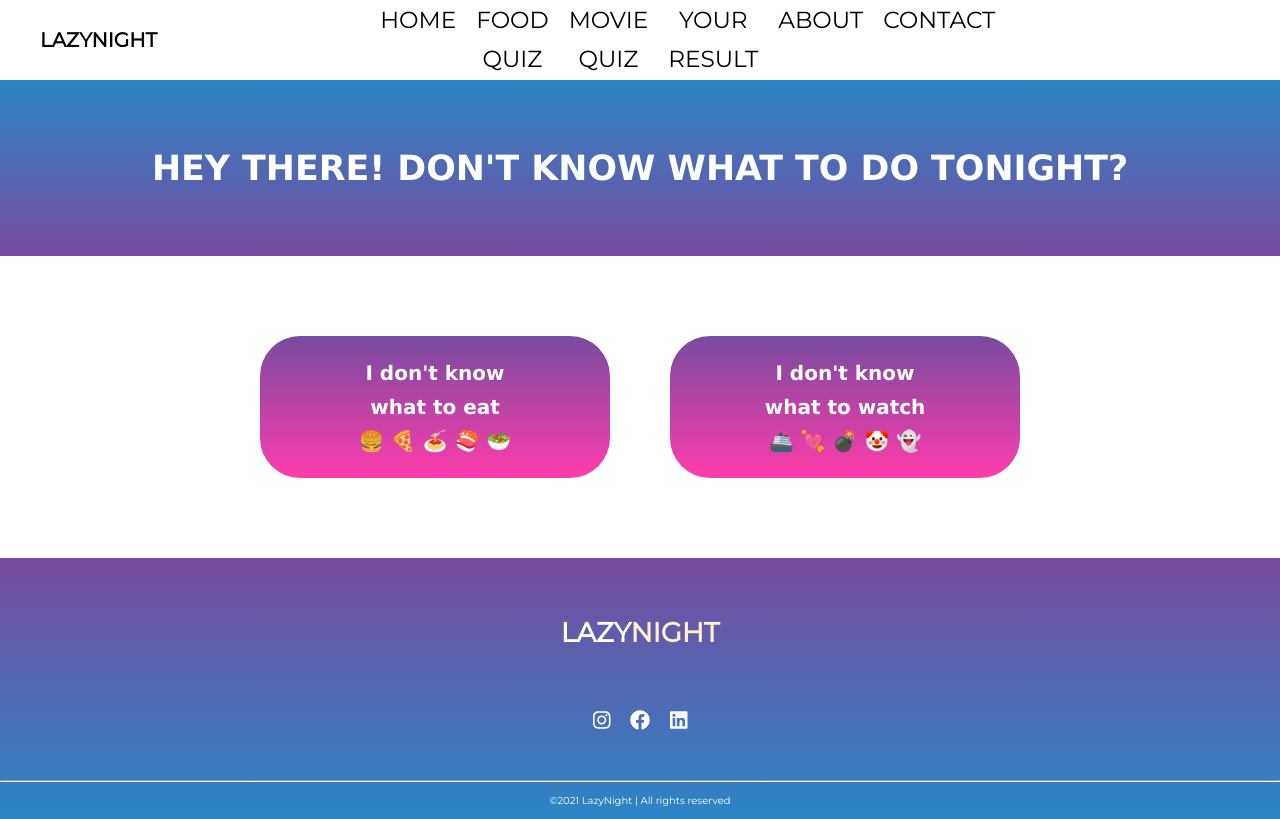
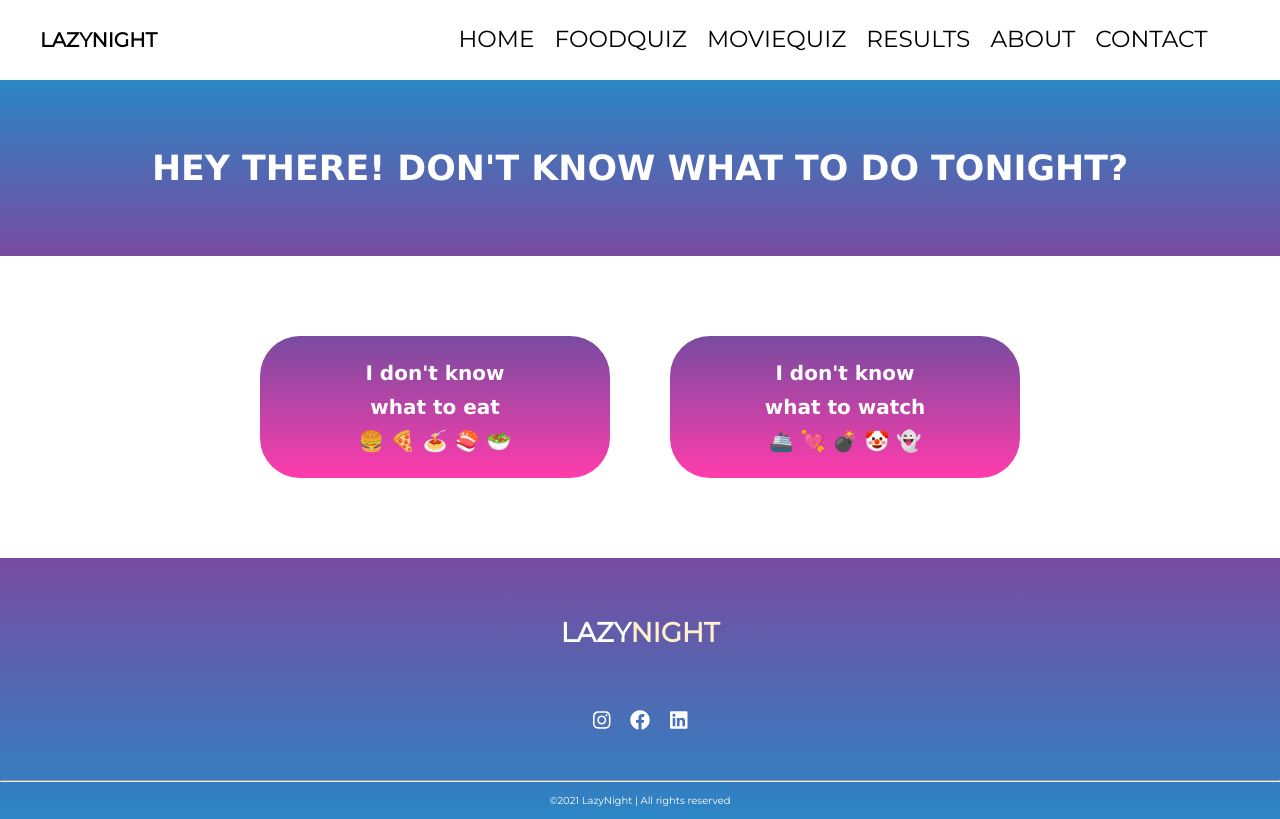
Before and after one commit to PamelaFeijo/lazynight, a React (Create React App) app: page / in a window 1280 px wide. Built offline with nearby package versions, Linux system fonts and the light colour scheme.

Commit message:
Fix css Navbar

```diff
--- a/src/components/Navbar.css
+++ b/src/components/Navbar.css
@@ -22,7 +22,7 @@
   /* padding-left: 50px; */
   display: grid;
   flex-wrap: nowrap;
-  grid-template-columns: repeat(6, auto);
+  grid-template-columns: 1fr 2fr 2fr 2fr 1fr 1fr;
   grid-gap: 20px;
   list-style-type: none;
 }
@@ -43,12 +43,12 @@
   display: none;
 }
 
-@media (min-width: 855px) {
+/* @media (min-width: 855px) {
   .nav-options {
-    padding-left: 0px;
-/*     grid-gap: 25px; */
+    padding-right: 50px;
+    grid-gap: 25px;
   }
-}
+} */
 
 @media (min-width: 1400px) {
   .nav-options {
--- a/src/components/Navbar.js
+++ b/src/components/Navbar.js
@@ -21,13 +21,13 @@ const Navbar = () => {
             </Link>
           </li>
           <li className="option" onClick={closeMobileMenu}>
-            <Link to="/food">FOOD QUIZ</Link>
+            <Link to="/food">FOODQUIZ</Link>
           </li>
           <li className="option" onClick={closeMobileMenu}>
-            <Link to="/movie">MOVIE QUIZ</Link>
+            <Link to="/movie">MOVIEQUIZ</Link>
           </li>
           <li className="option" onClick={closeMobileMenu}>
-            <Link to="/result">YOUR RESULT</Link>
+            <Link to="/result">RESULTS</Link>
           </li>
           <li className="option" onClick={closeMobileMenu}>
             <Link to="/about">ABOUT</Link>
```
